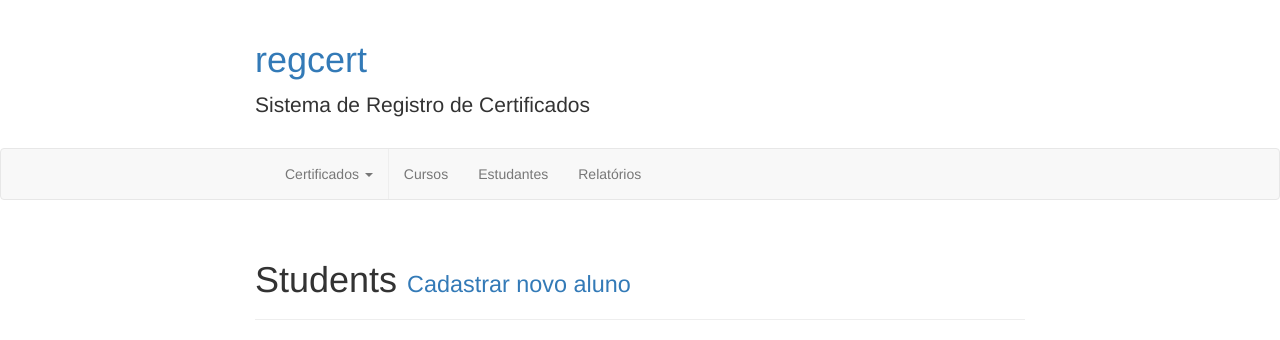
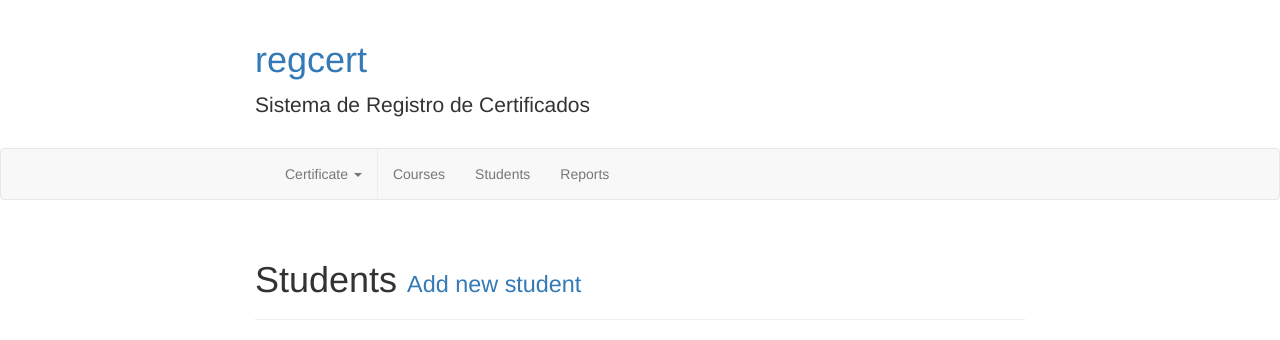
Before and after one commit to interlegis/regcert, a Django app: page /alunos in a window 1280 px wide. Shown: the top 340 px of the page. Run offline with Django 3.2, Linux system fonts and the light colour scheme; the visitor is signed in with stand-in values (Sample User, id 1); data that the repository does not hold is empty; some libraries are stand-ins or nearby versions.

Commit message:
Added translation string in .html files

```diff
--- a/src/core/templates/core/home.html
+++ b/src/core/templates/core/home.html
@@ -1,4 +1,5 @@
 {% extends 'base.html' %}
+{% load i18n %}
 {% block content %}
 <div class="row">
     <div class="col-md-12 rc-validation">
--- a/src/core/templates/core/student_form.html
+++ b/src/core/templates/core/student_form.html
@@ -1,4 +1,5 @@
 {% extends 'base.html' %}
+{% load i18n %}
 {% load widget_tweaks %}
 
 {% block content %}
@@ -68,7 +69,7 @@
     </div>
     <div class="form-group">
         <div class="col-sm-offset-2 col-sm-10">
-            <button type="submit" class="btn btn-default">Cadastrar novo aluno</button>
+            <button type="submit" class="btn btn-default">{% trans 'Add new student' %}</button>
         </div>
     </div>
 </form>
--- a/src/core/templates/core/student_list.html
+++ b/src/core/templates/core/student_list.html
@@ -1,18 +1,19 @@
 {% extends 'base.html' %}
+{% load i18n %}
 
 {% block content %}
 
 <div class="page-header">
-    <h1>Students <small><a href="{% url 'student_create' %}">Cadastrar novo aluno</a></small></h1>
+    <h1>{% trans 'Students' %} <small><a href="{% url 'student_create' %}">{% trans 'Add new student' %}</a></small></h1>
 </div>
 <table class="table table-hover">
     <thead>
         <tr>
             <th>#</th>
-            <th>Name</th>
-            <th>Birthday</th>
-            <th>Nationality</th>
-            <th>RG</th>
+            <th>{% trans 'Name' %}</th>
+            <th>{% trans 'Birthday' %}</th>
+            <th>{% trans 'Nationality' %}</th>
+            <th>{% trans 'RG' %}</th>
         </tr>
     </thead>
     <tbody>
--- a/src/templates/base.html
+++ b/src/templates/base.html
@@ -1,5 +1,5 @@
 {% load staticfiles %}
-
+{% load i18n %}
 
 <!DOCTYPE html>
 <html lang="en">
@@ -56,25 +56,22 @@
             <div class="collapse navbar-collapse center-block" id="bs-example-navbar-collapse-1">
                 <ul class="nav navbar-nav">
                     <li class="dropdown">
-                        <a href="#" class="dropdown-toggle" data-toggle="dropdown" role="button" aria-expanded="false">Certificados <span class="caret"></span></a>
+                        <a href="#" class="dropdown-toggle" data-toggle="dropdown" role="button" aria-expanded="false">{% trans 'Certificate' %} <span class="caret"></span></a>
                         <ul class="dropdown-menu" role="menu">
-                            <li><a href="#">Novo</a></li>
-                            <li><a href="#">Consultar</a></li>
-                            <li><a href="#">Anular</a></li>
+                            <li><a href="#">{% trans 'New' %}</a></li>
+                            <li><a href="#">{% trans 'List' %}</a></li>
+                            <li><a href="#">{% trans 'Cancel' %}</a></li>
                         </ul>
                     </li>
                     <li class="vertical-divider"></li>
-                    <li><a href="#">Cursos</a></li>
-                    <li><a href="{% url 'students' %}">Estudantes</a></li>
-                    <li><a href="#">Relatórios</a></li>
+                    <li><a href="#">{% trans 'Courses' %}</a></li>
+                    <li><a href="{% url 'students' %}">{% trans 'Students' %}</a></li>
+                    <li><a href="#">{% trans 'Reports' %}</a></li>
                 </ul>
             </div>
         </div>
     </nav>
     <div class="container">
-
-
-
 
     {% block content %}
     {% endblock %}
```
